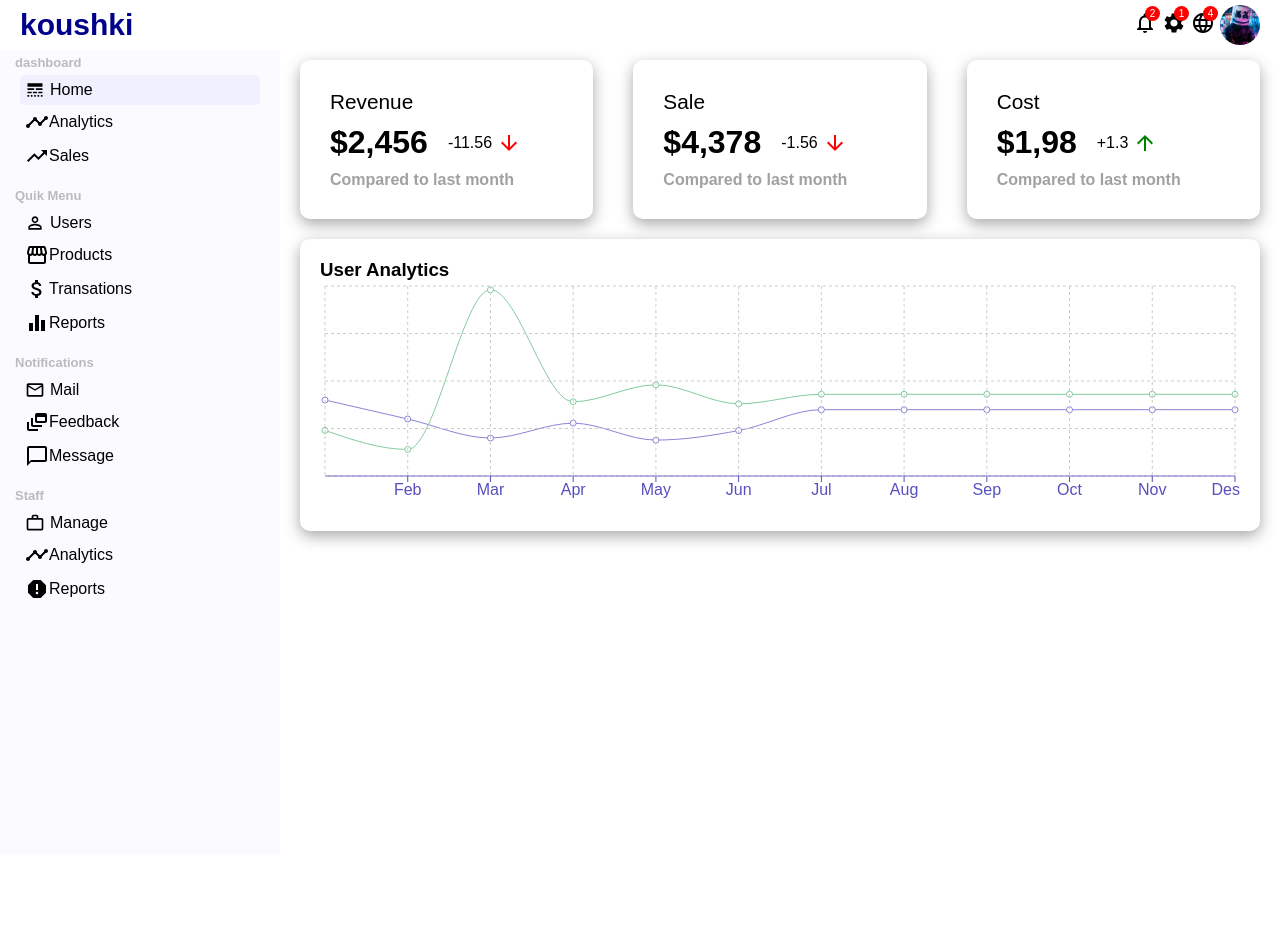
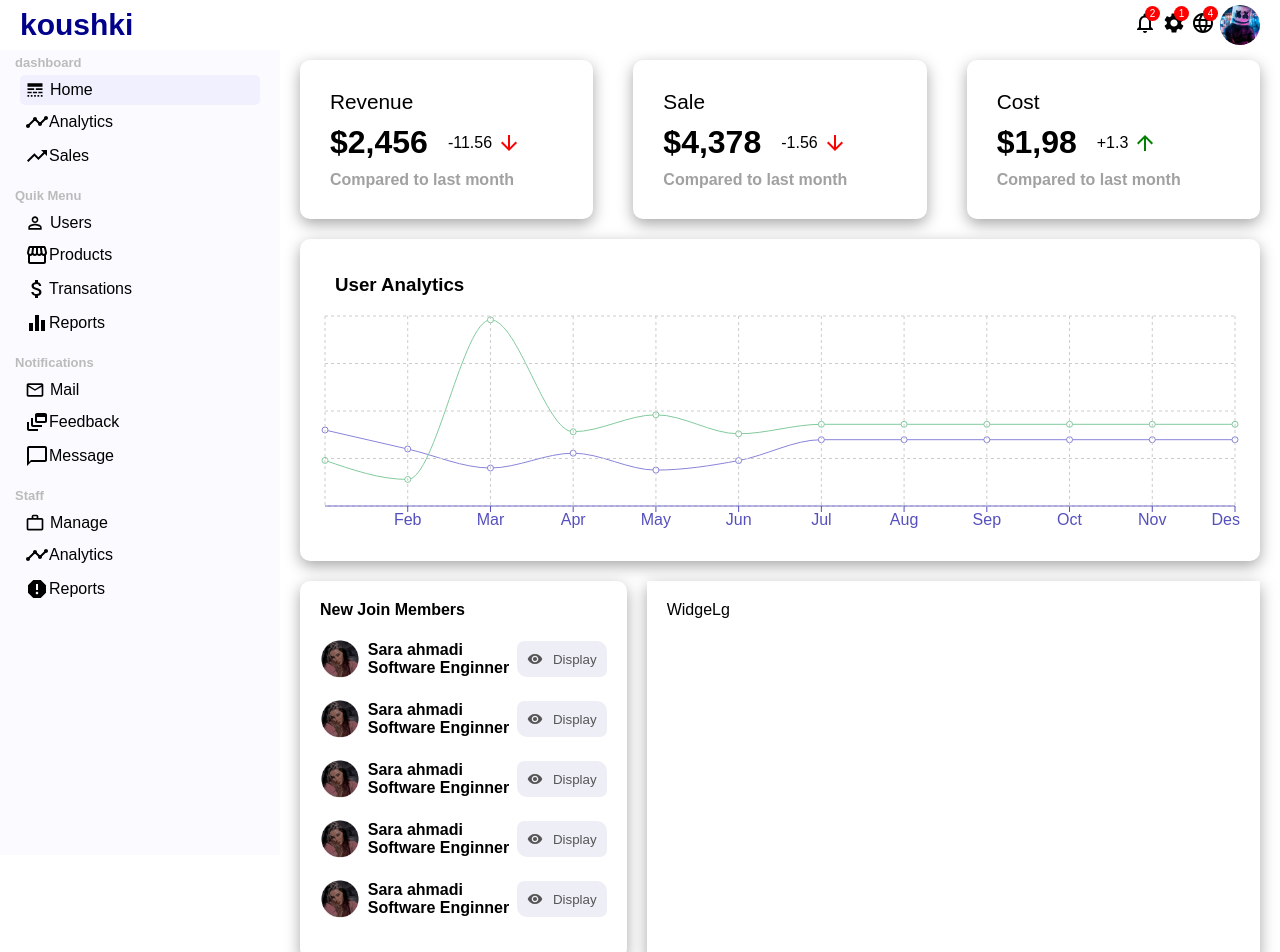
Before and after one commit to koushki-io/Panel-Admin, a React (Create React App) app: page / in a window 1280 px wide. Shown: the top 952 px of the page. Before the commit the page ends 855 px from the top, so only its background shows below. Built offline with nearby package versions, Linux system fonts and the light colour scheme; the HTML template or start-up script is replaced by a standard one.

Commit message:
add a widge Sm

```diff
--- a/src/App.css
+++ b/src/App.css
@@ -12,3 +12,8 @@
     flex: 4;
 
 }
+.homeWidge{
+    display: flex;
+    margin: 20px;
+    gap: 20px;
+}
--- a/src/components/chart/chart.css
+++ b/src/components/chart/chart.css
@@ -6,3 +6,6 @@
 
 
 }
+.chart-title{
+    margin: 15px;
+}
--- a/src/components/pages/home/Home.js
+++ b/src/components/pages/home/Home.js
@@ -1,7 +1,9 @@
 import React from 'react'
-import { UserData } from '../../../data'
+import { UserData } from '../../../Data/data'
 import Chart from '../../chart/Chart'
 import Featuredinfo from '../../featuredinfo/Featuredinfo'
+import WidgeLg from '../../widgeLg/WidgeLg'
+import WidgeSm from '../../widgeSm/WidgeSm'
 
 import './home.css'
 
@@ -12,6 +14,13 @@ const Home = () => {
       <Featuredinfo/>
       <Chart  title="User Analytics"  UserData={UserData} dataKey1="uv" dataKey2="pv" dataKey3="amt"  grid/>
 
+      <div className="homeWidge">
+      <WidgeSm/>
+      <WidgeLg/>
+
+      </div>
+
+
     </div>
   )
 }
--- /dev/null
+++ b/src/components/widgeLg/WidgeLg.js
@@ -0,0 +1,10 @@
+import React from 'react'
+import "./widgeLg.css"
+
+const WidgeLg = () => {
+  return (
+    <div className='WidgeLg'>WidgeLg</div>
+  )
+}
+
+export default WidgeLg
--- /dev/null
+++ b/src/components/widgeLg/widgeLg.css
@@ -0,0 +1,6 @@
+.WidgeLg{
+    flex: 2;
+    box-shadow: rgba(2, 1, 1, 0.35) 0px 5px 15px;
+    padding: 20px;
+
+}
--- /dev/null
+++ b/src/components/widgeSm/WidgeSm.js
@@ -0,0 +1,100 @@
+import React from 'react'
+import "./widgeSm.css"
+import {Visibility} from '@mui/icons-material'
+import profile from '../../images/profile_User1.jpg'
+
+const WidgeSm = () => {
+  return (
+    <div className='WidgeSm'>
+        <span className="widge-title">
+            New Join Members
+        </span>
+        <ul className="widgeSm-list">
+
+
+            <li className="widgeSm-list-item">
+
+                <img src={profile} alt="" />
+
+                <div className="widgeSm-User">
+                    <span className="widgeSm-UserName">Sara ahmadi</span>
+                    <span className="widgeSm-UserTitle">Software Enginner</span>
+                </div>
+                    <button className="widgeSm-btn">
+                        <Visibility className="widge-icon"/>
+                        Display
+                    </button>
+
+            </li>
+
+             <li className="widgeSm-list-item">
+
+                <img src={profile} alt="" />
+
+                <div className="widgeSm-User">
+                    <span className="widgeSm-UserName">Sara ahmadi</span>
+                    <span className="widgeSm-UserTitle">Software Enginner</span>
+                </div>
+                    <button className="widgeSm-btn">
+                        <Visibility className="widge-icon"/>
+                        Display
+                    </button>
+
+            </li>
+
+            <li className="widgeSm-list-item">
+
+                <img src={profile} alt="" />
+
+                <div className="widgeSm-User">
+                    <span className="widgeSm-UserName">Sara ahmadi</span>
+                    <span className="widgeSm-UserTitle">Software Enginner</span>
+                </div>
+                    <button className="widgeSm-btn">
+                        <Visibility className="widge-icon"/>
+                        Display
+                    </button>
+
+                </li>
+
+
+                <li className="widgeSm-list-item">
+
+                    <img src={profile} alt="" />
+
+                    <div className="widgeSm-User">
+                        <span className="widgeSm-UserName">Sara ahmadi</span>
+                        <span className="widgeSm-UserTitle">Software Enginner</span>
+                    </div>
+                        <button className="widgeSm-btn">
+                            <Visibility  className="widge-icon"/>
+                            Display
+                        </button>
+
+                    </li>
+
+
+
+                    <li className="widgeSm-list-item">
+
+                        <img src={profile} alt="" />
+
+                        <div className="widgeSm-User">
+                            <span className="widgeSm-UserName">Sara ahmadi</span>
+                            <span className="widgeSm-UserTitle">Software Enginner</span>
+                        </div>
+                            <button className="widgeSm-btn">
+                                <Visibility  className="widge-icon"/>
+                                Display
+                            </button>
+
+                        </li>
+
+
+
+        </ul>
+    </div>
+  )
+}
+
+export default WidgeSm
--- /dev/null
+++ b/src/components/widgeSm/widgeSm.css
@@ -0,0 +1,48 @@
+.WidgeSm{
+    flex: 1;
+    box-shadow: rgba(2, 1, 1, 0.35) 0px 5px 15px;
+    padding: 20px;
+    border-radius: 10px;
+}
+.widge-title{
+    font-size:1.5erm ;
+    font-weight: 600;
+
+}
+.widgeSm-list-item{
+    display: flex;
+    align-items: center;
+    justify-content: space-between;
+    margin: 20px 0;
+
+}
+.widgeSm-list-item img{
+    width: 40px;
+    height: 40px;
+    border-radius: 50%;
+    object-fit: cover;
+
+}
+.widgeSm-User{
+    display: flex;
+    flex-direction: column;
+
+
+}
+.widgeSm-UserName,
+.widgeSm-UserTitle{
+    font-weight:600 ;
+}
+.widgeSm-btn{
+    display: flex;
+    align-items: center;
+    border-radius:7px 10px;
+    padding: 10px;
+    background:#eeeef7 ;
+    cursor: pointer;
+    color: #555;
+}
+.widge-icon{
+    font-size: 1rem !important;
+    margin-right: 10px;
+}
```
Also changed, not shown: src/Data/data.js (renamed from src/data.js), src/images/profile_User1.jpg (added).
